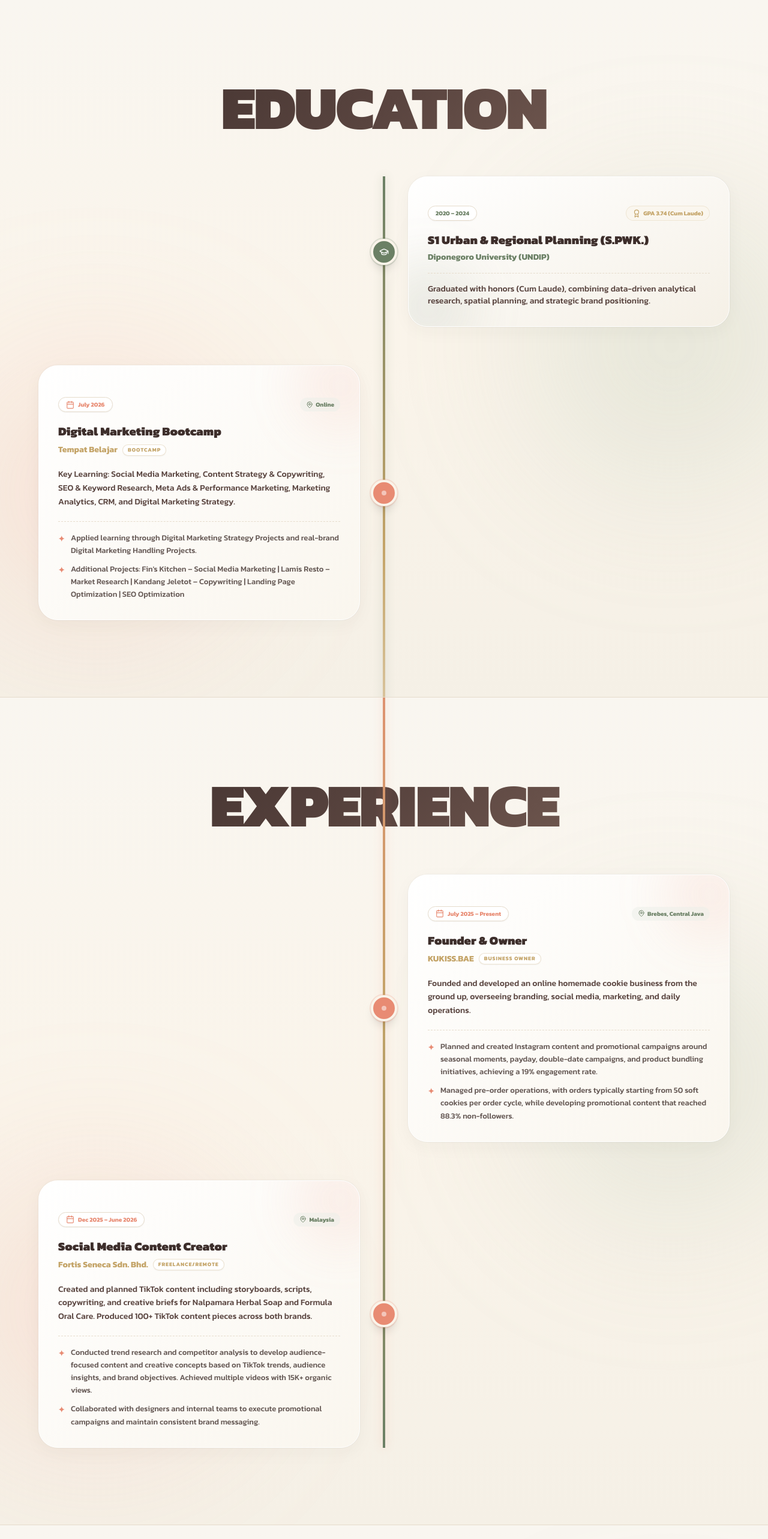
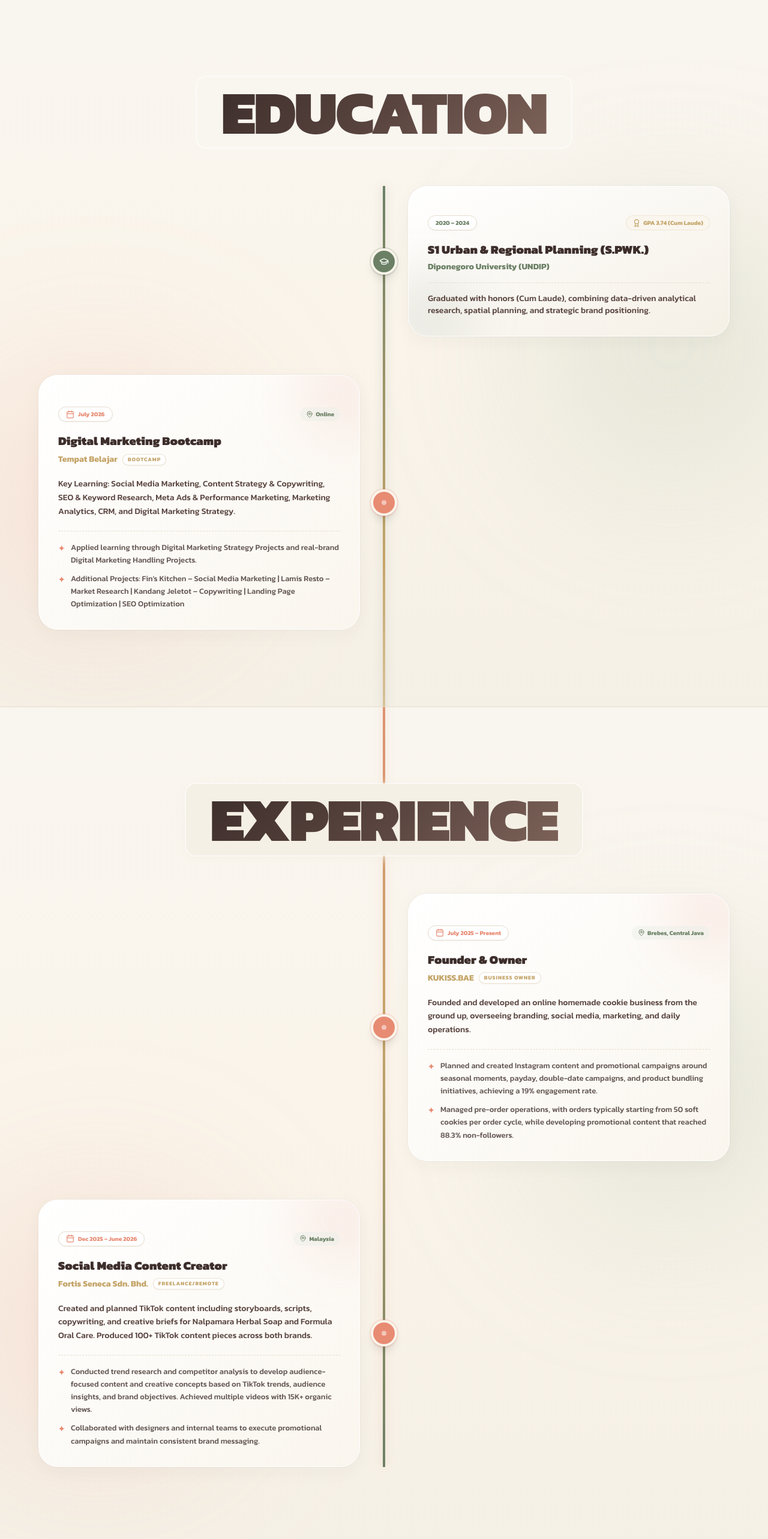
Before and after one commit to Braneee/portofolio-ardhia, a Next.js app: page / in a window 1280 px wide. Shown: the part 1600-4166 px from the top of the page at 60% size. Built offline with nearby package versions, Linux system fonts and the light colour scheme.

Commit message:
fix: correctly render text masking on section headers

```diff
--- a/src/components/sections/EducationSection.tsx
+++ b/src/components/sections/EducationSection.tsx
@@ -16,14 +16,16 @@ export function EducationSection() {
       <div className="max-w-6xl mx-auto space-y-12 sm:space-y-16 relative z-10">
 
         {/* Section Header */}
-        <FadeIn delay={0} y={40} className="text-center">
-          <h2 className="hero-heading font-black uppercase text-[clamp(2.3rem,8vw,120px)] leading-none tracking-tight">
-            Education
-          </h2>
-        </FadeIn>
+        <FadeIn delay={0} y={40} className="text-center relative z-20">
+            <span className="bg-[#F9F6F0] px-4 md:px-10 py-2 rounded-2xl relative z-20 inline-block ring-2 ring-white/50 shadow-[0_4px_20px_rgba(249,246,240,1)]">
+              <h2 className="hero-heading font-black uppercase text-[clamp(2.3rem,8vw,120px)] leading-none tracking-tight text-[#3D2E2B]">
+                Education
+              </h2>
+            </span>
+          </FadeIn>
 
         {/* Timeline Wrapper (Responsive: Left on Mobile, Dead-Center on Desktop) */}
-        <div className="relative w-full">
+        <div className="relative w-full z-0">
 
           {/* Vertical Line */}
           <div className="absolute left-4 md:left-1/2 -translate-x-1/2 w-1 bg-gradient-to-b from-[#6B8065] via-[#C4A468] to-[#E88B73] shadow-[0_0_15px_rgba(107,128,101,0.3)] z-0" style={{ top: 0, bottom: "-500px" }} />
--- a/src/components/sections/ExperienceSection.tsx
+++ b/src/components/sections/ExperienceSection.tsx
@@ -16,14 +16,16 @@ export function ExperienceSection() {
       <div className="max-w-6xl mx-auto space-y-12 sm:space-y-16 relative z-10">
 
         {/* Section Header */}
-        <FadeIn delay={0} y={40} className="text-center">
-          <h2 className="hero-heading font-black uppercase text-[clamp(2.3rem,8vw,120px)] leading-none tracking-tight">
-            Experience
-          </h2>
-        </FadeIn>
+        <FadeIn delay={0} y={40} className="text-center relative z-20">
+            <span className="bg-[#F5F0E6] px-4 md:px-10 py-2 rounded-2xl relative z-20 inline-block ring-2 ring-white/50 shadow-[0_4px_20px_rgba(245,240,230,1)]">
+              <h2 className="hero-heading font-black uppercase text-[clamp(2.3rem,8vw,120px)] leading-none tracking-tight text-[#3D2E2B]">
+                Experience
+              </h2>
+            </span>
+          </FadeIn>
 
         {/* Timeline Wrapper (Responsive: Left on Mobile, Dead-Center on Desktop) */}
-        <div className="relative w-full">
+        <div className="relative w-full z-0">
 
           {/* Vertical Line */}
           <div className="absolute bottom-0 left-4 md:left-1/2 -translate-x-1/2 w-1 bg-gradient-to-b from-[#E88B73] via-[#C4A468] to-[#6B8065] shadow-[0_0_15px_rgba(232,139,115,0.3)] z-0" style={{ top: "-500px" }} />
```
